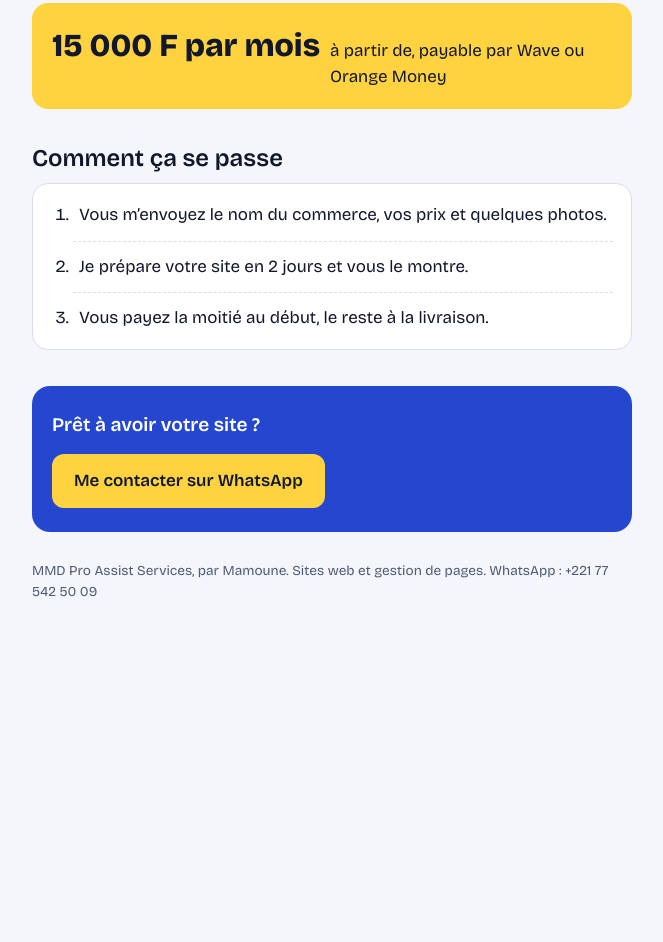
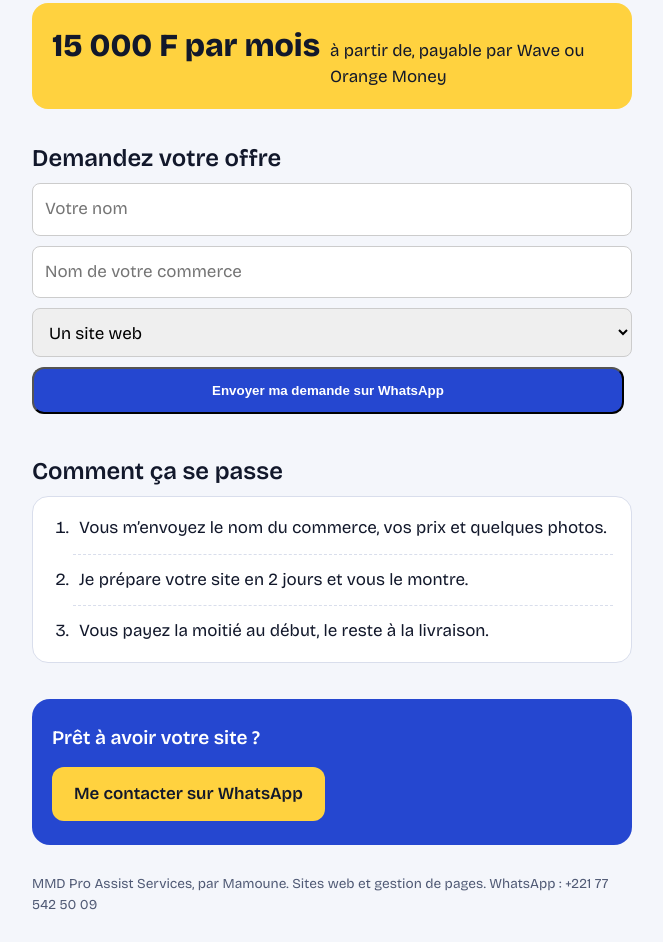
Before and after one commit to proassistservicesmmd-afk/mamoune-sites, a plain HTML site: page index.html in a window 1280 px wide. Shown: the part 1225-2167 px from the top of the page, without its empty margins (308-971 px from the left). Before the commit the page ends 1867 px from the top, so only its background shows below. Drawn offline with nearby package versions, Linux system fonts and the light colour scheme.

Commit message:
Formulaire de demande

```diff
--- a/index.html
+++ b/index.html
@@ -71,6 +71,27 @@ footer{color:var(--muted);font-size:.85rem;margin-top:28px}
   </ul>
   <div class="price"><strong>15 000 F par mois</strong><span>à partir de, payable par Wave ou Orange Money</span></div>
 
+
+  <h2>Demandez votre offre</h2>
+  <form id="demande" style="display:grid;gap:10px">
+    <input id="nom" placeholder="Votre nom" required style="padding:12px;border:1px solid #ccc;border-radius:8px;font:inherit;width:100%;box-sizing:border-box">
+    <input id="commerce" placeholder="Nom de votre commerce" required style="padding:12px;border:1px solid #ccc;border-radius:8px;font:inherit;width:100%;box-sizing:border-box">
+    <select id="besoin" style="padding:12px;border:1px solid #ccc;border-radius:8px;font:inherit;width:100%;box-sizing:border-box">
+      <option>Un site web</option>
+      <option>La gestion de mes pages</option>
+      <option>Les deux</option>
+    </select>
+    <button type="submit" class="btn">Envoyer ma demande sur WhatsApp</button>
+  </form>
+  <script>
+    document.getElementById('demande').addEventListener('submit', function (e) {
+      e.preventDefault();
+      var msg = 'Bonjour MMD Pro Assist, je suis ' + document.getElementById('nom').value +
+        ', commerce : ' + document.getElementById('commerce').value +
+        '. Je souhaite : ' + document.getElementById('besoin').value + '.';
+      window.location.href = 'https://wa.me/221775425009?text=' + encodeURIComponent(msg);
+    });
+  </script>
   <h2>Comment ça se passe</h2>
   <ol class="steps">
     <li>Vous m’envoyez le nom du commerce, vos prix et quelques photos.</li>
```
